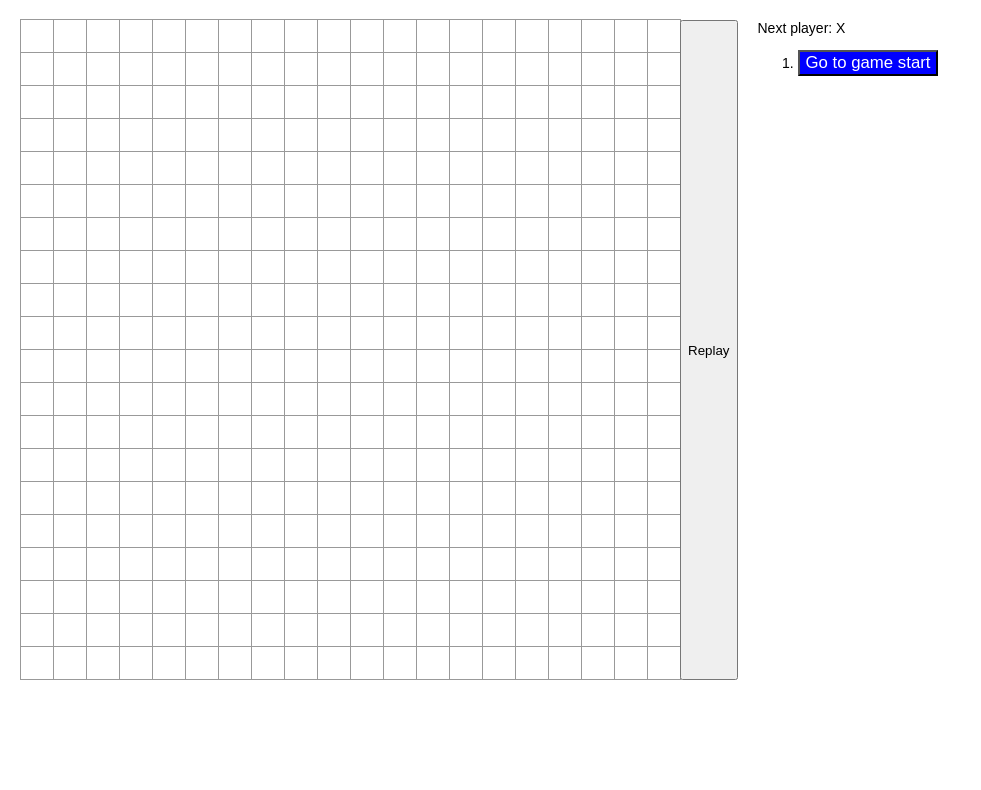
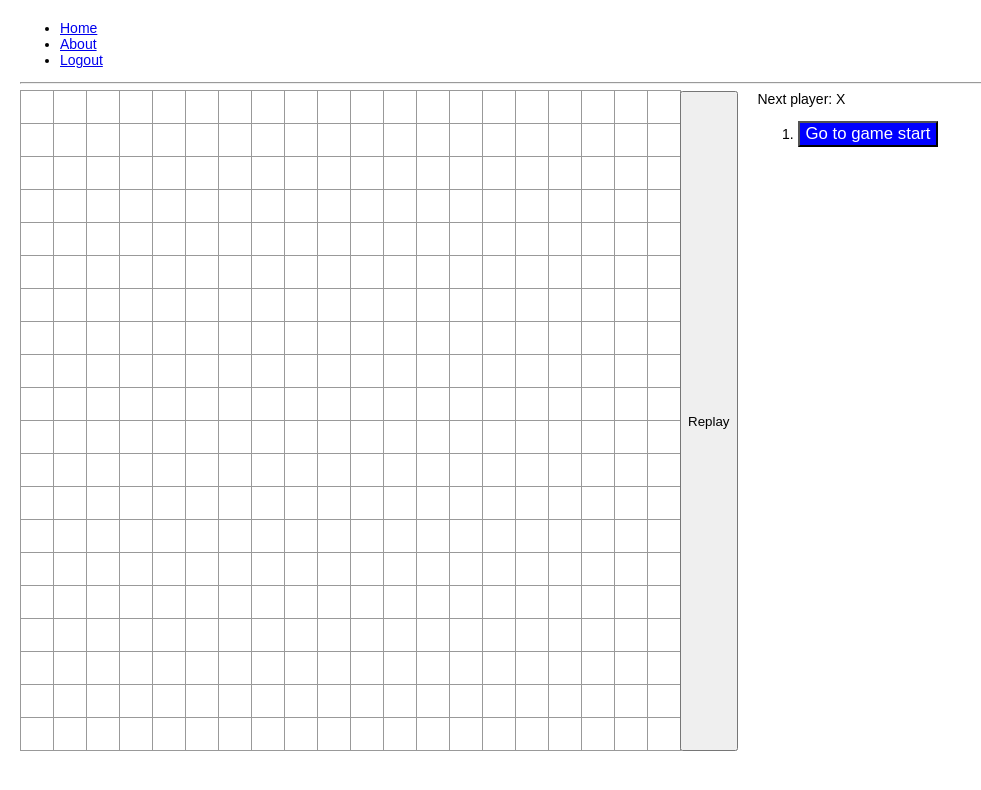
Before and after one commit to khauthanhhieu/caro, a React (Create React App) app: page / in a window 1280 px wide. Shown: the top 790 px of the page, without its empty margins (0-981 px from the left). Built offline with nearby package versions, Linux system fonts and the light colour scheme.

Commit message:
create router Home About Logout

```diff
--- a/package.json
+++ b/package.json
@@ -6,6 +6,7 @@
     "react": "^16.9.0",
     "react-dom": "^16.9.0",
     "react-redux": "^7.1.1",
+    "react-router-dom": "^5.1.2",
     "react-scripts": "3.1.1",
     "redux": "^4.0.4"
   },
--- /dev/null
+++ b/src/components/App.js
@@ -0,0 +1,57 @@
+import React from 'react';
+import { Provider } from 'react-redux';
+import {
+  BrowserRouter as Router,
+  Switch,
+  Route,
+  Link,
+} from 'react-router-dom';
+import store from '../store';
+import Game from './Game';
+
+function Home() {
+  return (
+    <Provider store={store}>
+      <Game />
+    </Provider>
+  );
+}
+
+function About() {
+  return <h2>About</h2>;
+}
+
+function Logout() {
+  return <h2>Logout</h2>;
+}
+
+class App extends React.Component {
+  render() {
+    return (
+      <Router>
+        <div>
+          <ul>
+            <li>
+              <Link to="/">Home</Link>
+            </li>
+            <li>
+              <Link to="/about">About</Link>
+            </li>
+            <li>
+              <Link to="/logout">Logout</Link>
+            </li>
+          </ul>
+
+          <hr />
+          <div className="main-route-place">
+            <Route exact path="/" component={Home} />
+            <Route path="/about" component={About} />
+            <Route path="/logout" component={Logout} />
+          </div>
+        </div>
+      </Router>
+    );
+  }
+}
+
+export default App;
--- a/src/components/Game.js
+++ b/src/components/Game.js
@@ -63,7 +63,6 @@ class Game extends React.Component {
     }
     return null;
   }
-
 
   handleClick(i) {
     const { state } = this;
--- a/src/index.jsx
+++ b/src/index.jsx
@@ -3,15 +3,11 @@
 import React from 'react';
 import ReactDOM from 'react-dom';
 import './index.css';
-import { Provider } from 'react-redux';
-import store from './store';
-import Game from './components/Game';
+import App from './components/App';
 import * as serviceWorker from './serviceWorker';
 
 ReactDOM.render(
-  <Provider store={store}>
-    <Game />
-  </Provider>,
+  <App />,
   document.getElementById('root'),
 );
 
```
Also changed, not shown: 1 other file (tests, documents, lock files or other folders).
